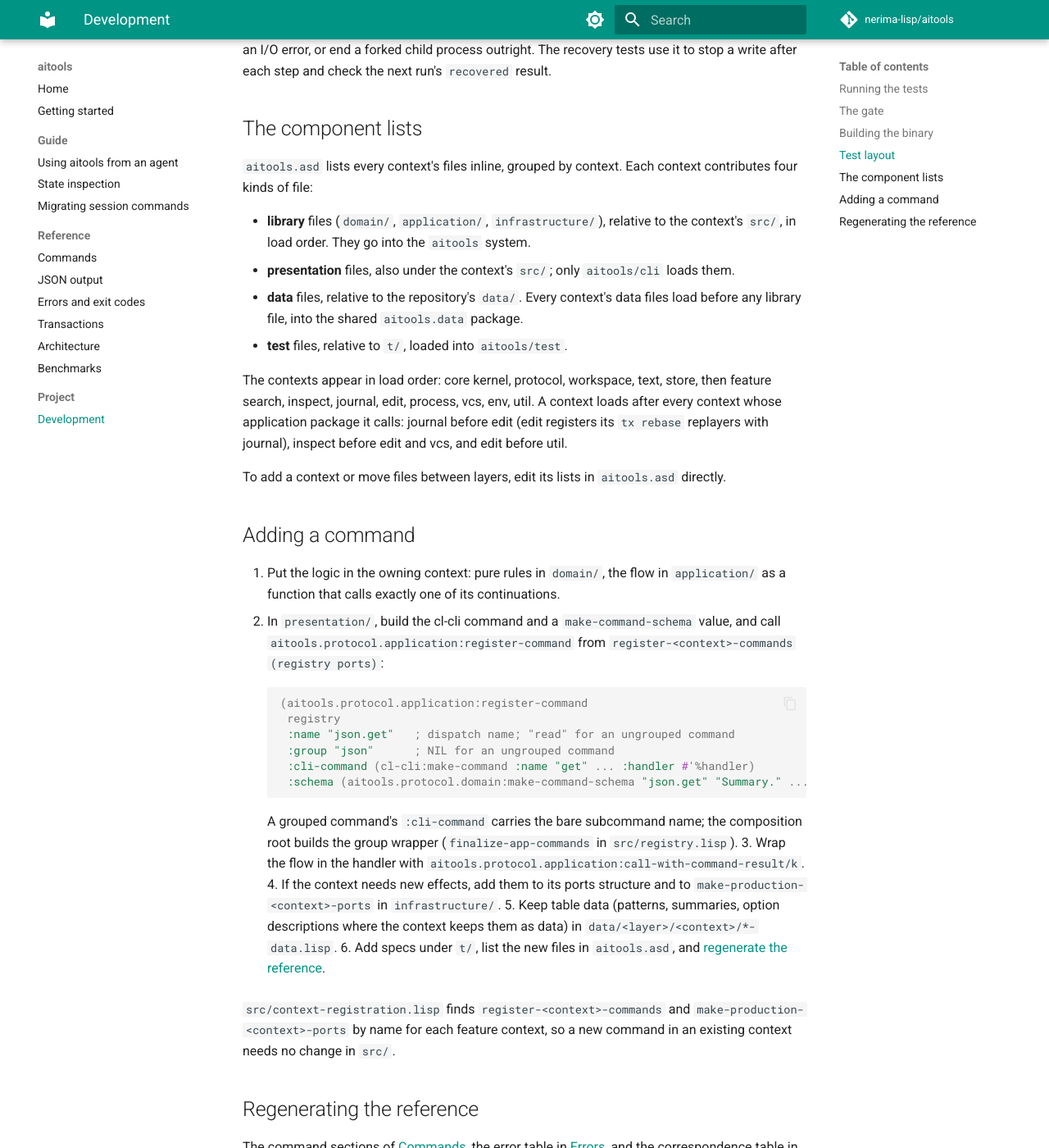
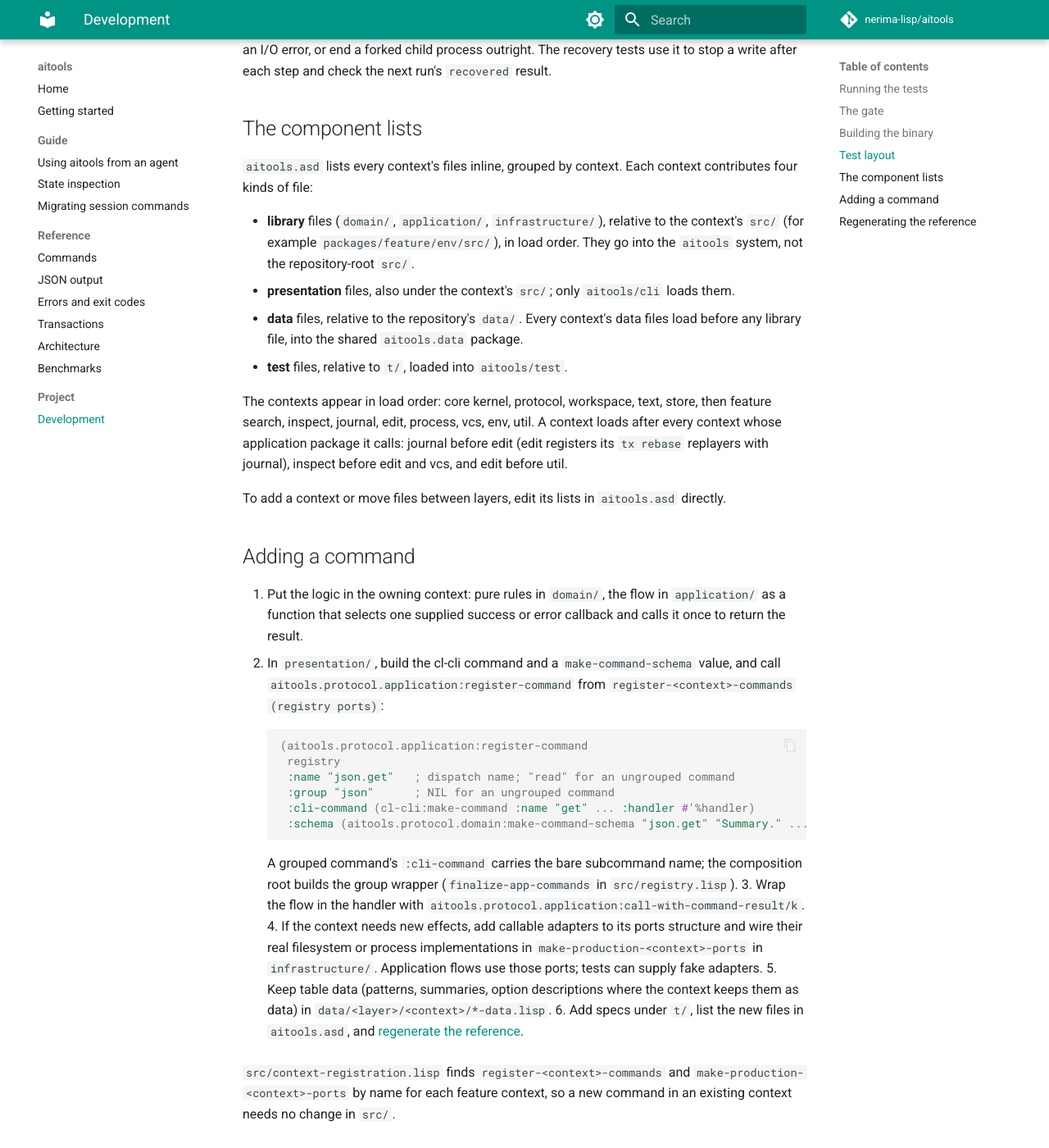
Before and after one commit to nerima-lisp/aitools, an MkDocs documentation site: the page built from docs/src/project/development.md, in a window 1280 px wide and 1400 px high, scrolled down 3476 px. Shown: the whole window at 82% size. Built offline with MkDocs 1.6.1 and Material for MkDocs 9.7.7, drawn with Linux system fonts in a browser that asks for light colours; comment, search, counter and statistics services are not loaded.

Commit message:
docs: clarify executable examples and platform verification

```diff
--- a/docs/src/project/development.md
+++ b/docs/src/project/development.md
@@ -160,7 +160,8 @@ step and check the next run's `recovered` result.
 context contributes four kinds of file:
 
 - **library** files (`domain/`, `application/`, `infrastructure/`), relative
-  to the context's `src/`, in load order. They go into the `aitools` system.
+  to the context's `src/` (for example `packages/feature/env/src/`), in load order.
+  They go into the `aitools` system, not the repository-root `src/`.
 - **presentation** files, also under the context's `src/`; only `aitools/cli`
   loads them.
 - **data** files, relative to the repository's `data/`. Every context's data
@@ -179,7 +180,8 @@ To add a context or move files between layers, edit its lists in
 ## Adding a command
 
 1. Put the logic in the owning context: pure rules in `domain/`, the flow in
-   `application/` as a function that calls exactly one of its continuations.
+   `application/` as a function that selects one supplied success or error
+   callback and calls it once to return the result.
 2. In `presentation/`, build the cl-cli command and a
    `make-command-schema` value, and call
    `aitools.protocol.application:register-command` from
@@ -199,8 +201,10 @@ To add a context or move files between layers, edit its lists in
     `src/registry.lisp`).
 3. Wrap the flow in the handler with
    `aitools.protocol.application:call-with-command-result/k`.
-4. If the context needs new effects, add them to its ports structure and to
-   `make-production-<context>-ports` in `infrastructure/`.
+4. If the context needs new effects, add callable adapters to its ports
+   structure and wire their real filesystem or process implementations in
+   `make-production-<context>-ports` in `infrastructure/`. Application flows
+   use those ports; tests can supply fake adapters.
 5. Keep table data (patterns, summaries, option descriptions where the
    context keeps them as data) in `data/<layer>/<context>/*-data.lisp`.
 6. Add specs under `t/`, list the new files in `aitools.asd`, and
```
Also changed, not shown: docs/src/guide/state-inspection.md (+1 -1 lines), README.md.
